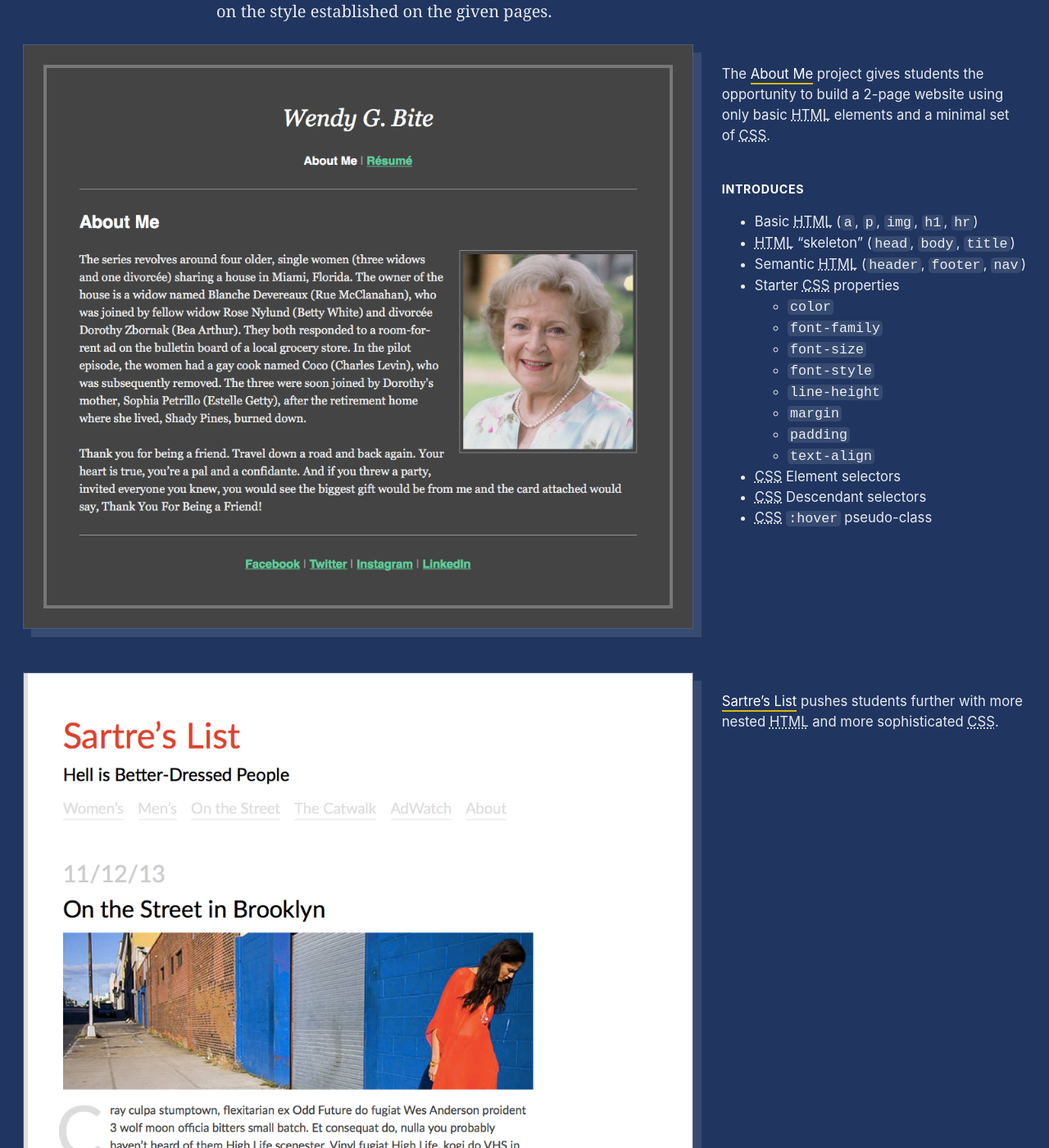
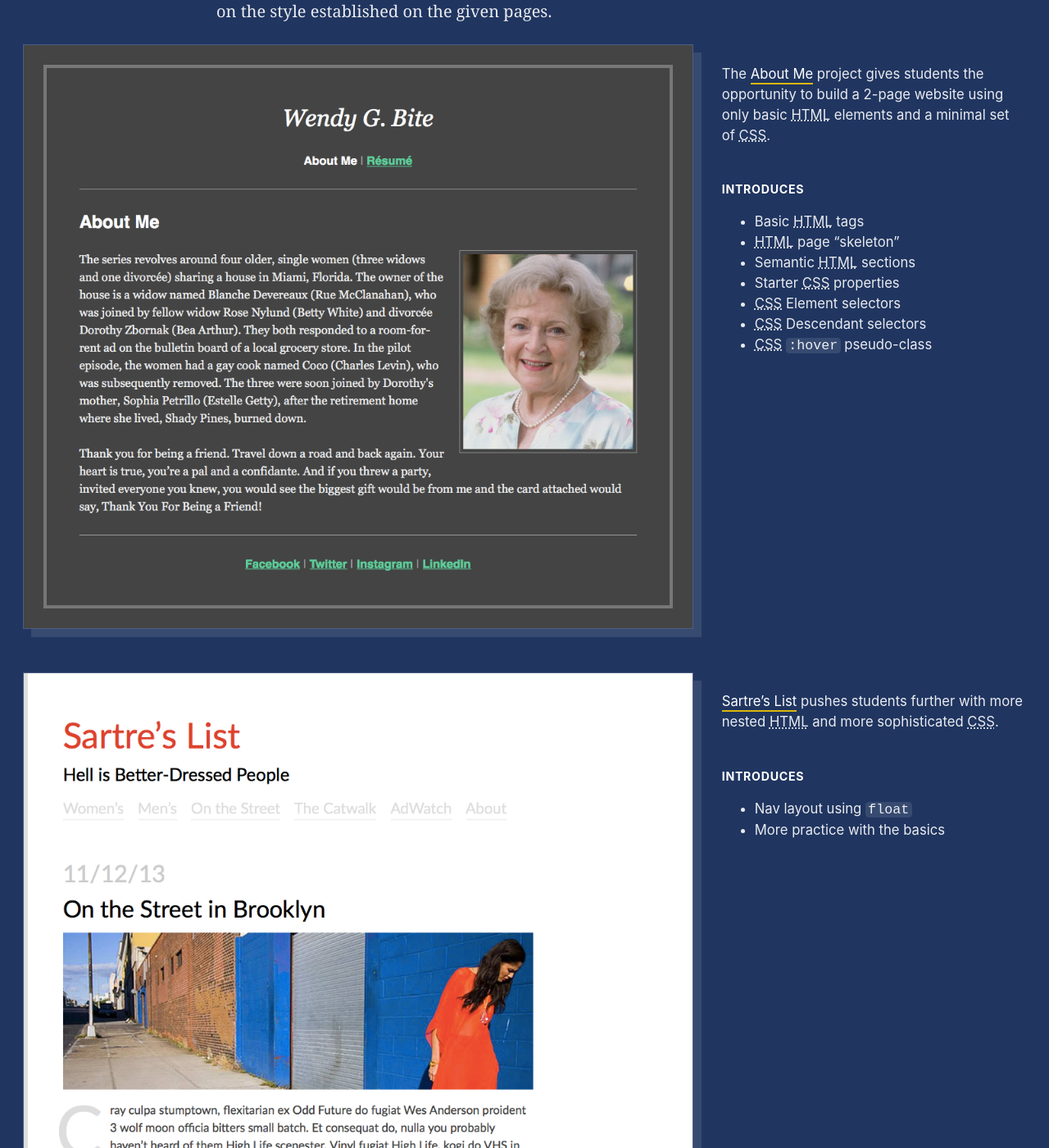
Before and after one commit to nevanscott/nevanscott.github.io, a Jekyll site: the page built from ga.md, in a window 1280 px wide and 1400 px high, scrolled down 1125 px. Shown: the whole window at 82% size. Built offline with Jekyll 4.4.1, drawn with Linux system fonts in a browser that asks for light colours; some of the changed text lies outside the part shown.

Commit message:
adds more details to FEWD projects

```diff
--- a/ga.md
+++ b/ga.md
@@ -27,18 +27,10 @@ I made a simple [About Me](http://fewd49.nevan.org/projects/wendy_bite/) website
 
   <h2>Introduces</h2>
 
-  * Basic HTML (`a`, `p`, `img`, `h1`, `hr`)
-  * HTML "skeleton" (`head`, `body`, `title`)
-  * Semantic HTML (`header`, `footer`, `nav`)
+  * Basic HTML tags
+  * HTML page "skeleton"
+  * Semantic HTML sections
   * Starter CSS properties
-    * `color`
-    * `font-family`
-    * `font-size`
-    * `font-style`
-    * `line-height`
-    * `margin`
-    * `padding`
-    * `text-align`
   * CSS Element selectors
   * CSS Descendant selectors
   * CSS `:hover` pseudo-class
@@ -53,6 +45,11 @@ I made a simple [About Me](http://fewd49.nevan.org/projects/wendy_bite/) website
   </div>
   <figcaption markdown="1">
   [Sartre’s List](http://fewd49.nevan.org/projects/fashion_blog_alpha/) pushes students further with more nested HTML and more sophisticated CSS.
+
+  <h2>Introduces</h2>
+
+  * Nav layout using `float`
+  * More practice with the basics
   </figcaption>
 </figure>
 
@@ -64,6 +61,11 @@ I made a simple [About Me](http://fewd49.nevan.org/projects/wendy_bite/) website
   </div>
   <figcaption markdown="1">
   The [Redesign of Sartre’s List](http://fewd49.nevan.org/projects/fashion_blog/) requires students to produce a 2-column layout, and also offers subtle nudges to begin exploring CSS transitions.
+
+  <h2>Introduces</h2>
+
+  * Page layout using `float`
+  * Nested CSS selectors
   </figcaption>
 </figure>
 
@@ -75,6 +77,11 @@ I made a simple [About Me](http://fewd49.nevan.org/projects/wendy_bite/) website
   </div>
   <figcaption markdown="1">
   [Startup Matchmaker](http://fewd49.nevan.org/projects/startup_matchmaker/) gives students room to explore more sophisticated layouts, as well as opportunities to think about design systems.
+
+  <h2>Introduces</h2>
+
+  * Background images
+  * CSS class selectors
   </figcaption>
 </figure>
 
```
